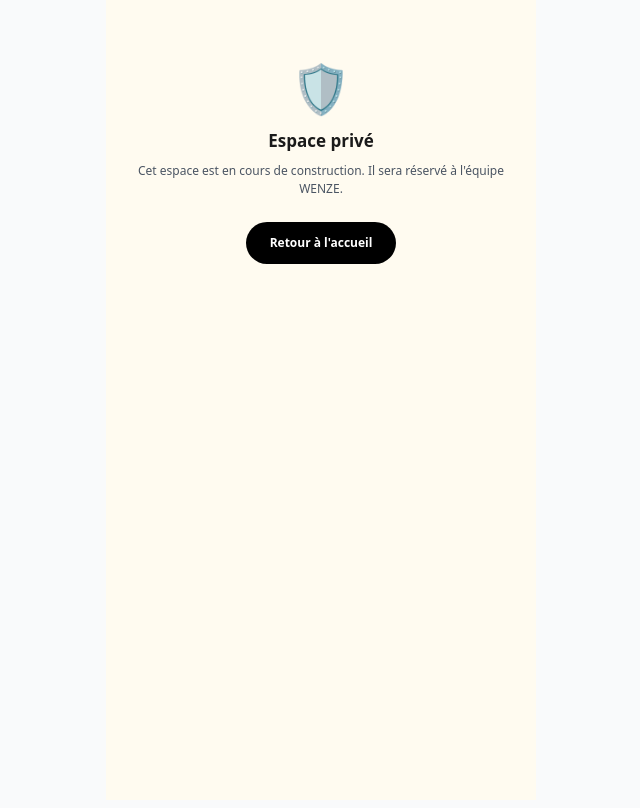
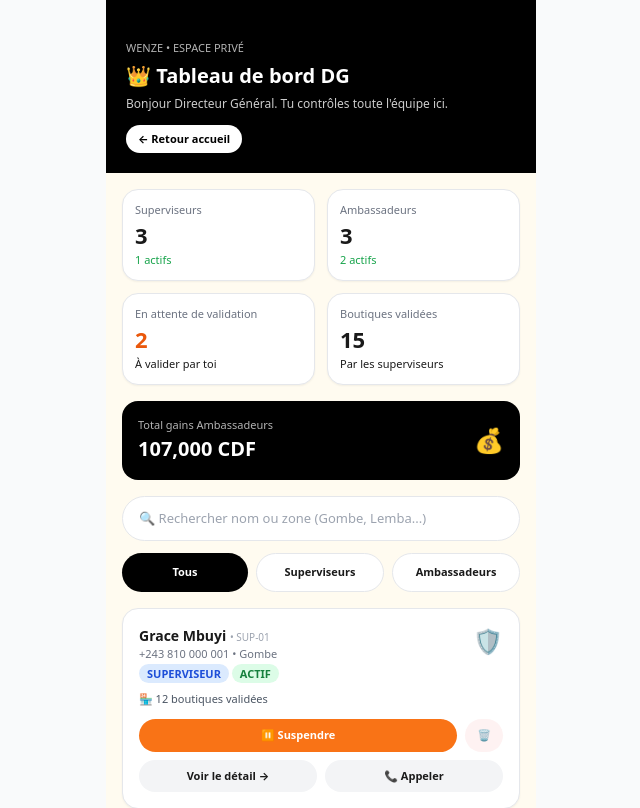
Before and after one commit to kongolokelvin47-cmd/Wenze-pwa, a Next.js app: page /dg-prive in a window 1280 px wide. Shown: the top 808 px of the page, without its empty margins (319-959 px from the left). Built offline with nearby package versions, Linux system fonts and the light colour scheme.

Commit message:
Refactor DG private space page with member management

```diff
--- a/app/dg-prive/page.tsx
+++ b/app/dg-prive/page.tsx
@@ -1,15 +1,144 @@
+"use client";
+
+import { useState } from "react";
 import Link from "next/link";
 
-// Espace privé de WENZE (réservé à l'équipe). Page en cours de construction.
-export const metadata = { title: "Espace privé", robots: { index: false, follow: false } };
+// ==========================================
+// TYPES - WENZE - Rôles officiels
+// ==========================================
+type Role = "DG" | "SUPERVISEUR" | "AMBASSADEUR";
+type Statut = "ACTIF" | "SUSPENDU" | "EN_ATTENTE";
 
-export default function DgPriveAccueil() {
+type Membre = {
+  id: string;
+  nom: string;
+  telephone: string;
+  role: Role;
+  zone: string;
+  statut: Statut;
+  filleuls?: number;
+  boutiquesValidees?: number;
+  gains?: number;
+  dateInscription: string;
+};
+
+// ==========================================
+// DONNÉES - À remplacer plus tard par ta base de données
+// ==========================================
+const MEMBRES_INITIAUX: Membre[] = [
+  { id: "SUP-01", nom: "Grace Mbuyi", telephone: "+243 810 000 001", role: "SUPERVISEUR", zone: "Gombe", statut: "ACTIF", boutiquesValidees: 12, dateInscription: "2026-10-01" },
+  { id: "SUP-02", nom: "Kevin Kongolo", telephone: "+243 810 000 002", role: "SUPERVISEUR", zone: "Lemba", statut: "EN_ATTENTE", boutiquesValidees: 0, dateInscription: "2026-11-08" },
+  { id: "SUP-03", nom: "Sarah Nsimba", telephone: "+243 810 000 003", role: "SUPERVISEUR", zone: "Ngaliema", statut: "SUSPENDU", boutiquesValidees: 3, dateInscription: "2026-09-15" },
+  { id: "AMB-01", nom: "Joel Kabongo", telephone: "+243 810 000 011", role: "AMBASSADEUR", zone: "Kintambo", statut: "ACTIF", filleuls: 18, gains: 45000, dateInscription: "2026-10-05" },
+  { id: "AMB-02", nom: "Mireille Tshiala", telephone: "+243 810 000 012", role: "AMBASSADEUR", zone: "Masina", statut: "ACTIF", filleuls: 24, gains: 62000, dateInscription: "2026-10-02" },
+  { id: "AMB-03", nom: "David Ilunga", telephone: "+243 810 000 013", role: "AMBASSADEUR", zone: "Bandal", statut: "EN_ATTENTE", filleuls: 0, gains: 0, dateInscription: "2026-11-10" },
+];
+
+// ==========================================
+// PAGE DG
+// ==========================================
+export default function DashboardDG() {
+  const [membres, setMembres] = useState<Membre[]>(MEMBRES_INITIAUX);
+  const [onglet, setOnglet] = useState<"TOUS" | "SUPERVISEUR" | "AMBASSADEUR">("TOUS");
+  const [recherche, setRecherche] = useState("");
+
+  // --- STATISTIQUES DG ---
+  const superviseurs = membres.filter((m) => m.role === "SUPERVISEUR");
+  const ambassadeurs = membres.filter((m) => m.role === "AMBASSADEUR");
+  const enAttente = membres.filter((m) => m.statut === "EN_ATTENTE");
+  const totalGains = ambassadeurs.reduce((s, m) => s + (m.gains || 0), 0);
+  const totalBoutiques = superviseurs.reduce((s, m) => s + (m.boutiquesValidees || 0), 0);
+
+  // --- FILTRE ---
+  const membresFiltres = membres.filter((m) => {
+    const matchOnglet = onglet === "TOUS" || m.role === onglet;
+    const matchRecherche = m.nom.toLowerCase().includes(recherche.toLowerCase()) || m.zone.toLowerCase().includes(recherche.toLowerCase());
+    return matchOnglet && matchRecherche;
+  });
+
+  // --- ACTIONS DG : C'est ici que le DG contrôle ---
+  const changerStatut = (id: string, nouveauStatut: Statut) => {
+    setMembres((prev) => prev.map((m) => (m.id === id ? { ...m, statut: nouveauStatut } : m)));
+  };
+
+  const supprimerMembre = (id: string) => {
+    if (confirm("DG, tu es sûr de vouloir supprimer ce membre ? Cette action est définitive.")) {
+      setMembres((prev) => prev.filter((m) => m.id !== id));
+    }
+  };
+
   return (
-    <div className="max-w-[430px] mx-auto min-h-screen bg-[#FFFBF0] p-6 pt-16 text-center">
-      <p className="text-5xl">🛡️</p>
-      <h1 className="font-black text-[17px] mt-4">Espace privé</h1>
-      <p className="text-[12px] text-gray-600 mt-2">Cet espace est en cours de construction. Il sera réservé à l'équipe WENZE.</p>
-      <Link href="/" className="mt-6 inline-block bg-black text-white px-6 py-3 rounded-full font-black text-[12px]">Retour à l'accueil</Link>
+    <div className="max-w-[430px] mx-auto min-h-screen bg-[#FFFBF0] pb-20">
+      {/* HEADER DG */}
+      <div className="bg-black text-white p-5 pt-10">
+        <p className="text-[11px] opacity-70">WENZE • ESPACE PRIVÉ</p>
+        <h1 className="font-black text-[20px] mt-1">👑 Tableau de bord DG</h1>
+        <p className="text-[12px] opacity-80 mt-1">Bonjour Directeur Général. Tu contrôles toute l'équipe ici.</p>
+        <Link href="/" className="inline-block mt-3 text-[11px] bg-white text-black px-3 py-1.5 rounded-full font-bold">← Retour accueil</Link>
+      </div>
+
+      {/* STATS */}
+      <div className="grid grid-cols-2 gap-3 p-4">
+        <div className="bg-white rounded-2xl p-3 shadow-sm border"><p className="text-[11px] text-gray-500">Superviseurs</p><p className="font-black text-[22px]">{superviseurs.length}</p><p className="text-[11px] text-green-600">{superviseurs.filter(m=>m.statut==="ACTIF").length} actifs</p></div>
+        <div className="bg-white rounded-2xl p-3 shadow-sm border"><p className="text-[11px] text-gray-500">Ambassadeurs</p><p className="font-black text-[22px]">{ambassadeurs.length}</p><p className="text-[11px] text-green-600">{ambassadeurs.filter(m=>m.statut==="ACTIF").length} actifs</p></div>
+        <div className="bg-white rounded-2xl p-3 shadow-sm border"><p className="text-[11px] text-gray-500">En attente de validation</p><p className="font-black text-[22px] text-orange-600">{enAttente.length}</p><p className="text-[11px]">À valider par toi</p></div>
+        <div className="bg-white rounded-2xl p-3 shadow-sm border"><p className="text-[11px] text-gray-500">Boutiques validées</p><p className="font-black text-[22px]">{totalBoutiques}</p><p className="text-[11px]">Par les superviseurs</p></div>
+      </div>
+
+      <div className="mx-4 bg-black text-white rounded-2xl p-4 flex justify-between items-center">
+        <div><p className="text-[11px] opacity-70">Total gains Ambassadeurs</p><p className="font-black text-[20px]">{totalGains.toLocaleString()} CDF</p></div>
+        <span className="text-2xl">💰</span>
+      </div>
+
+      {/* RECHERCHE + ONGLETS */}
+      <div className="p-4">
+        <input value={recherche} onChange={(e)=>setRecherche(e.target.value)} placeholder="🔍 Rechercher nom ou zone (Gombe, Lemba...)" className="w-full bg-white border rounded-full px-4 py-3 text-[13px] outline-none" />
+        <div className="flex gap-2 mt-3">
+          {(["TOUS","SUPERVISEUR","AMBASSADEUR"] as const).map((t)=>(
+            <button key={t} onClick={()=>setOnglet(t)} className={`flex-1 py-2.5 rounded-full text-[11px] font-black ${onglet===t ? "bg-black text-white" : "bg-white border"}`}>
+              {t==="TOUS" ? "Tous" : t==="SUPERVISEUR" ? "Superviseurs" : "Ambassadeurs"}
+            </button>
+          ))}
+        </div>
+      </div>
+
+      {/* LISTE MEMBRES */}
+      <div className="px-4 space-y-3">
+        {membresFiltres.length===0 && <p className="text-center text-[12px] text-gray-500 py-6">Aucun membre trouvé.</p>}
+        {membresFiltres.map((m)=>(
+          <div key={m.id} className="bg-white rounded-2xl p-4 border shadow-sm">
+            <div className="flex justify-between items-start">
+              <div>
+                <p className="font-black text-[14px]">{m.nom} <span className="text-[10px] font-normal text-gray-400">• {m.id}</span></p>
+                <p className="text-[11px] text-gray-500">{m.telephone} • {m.zone}</p>
+                <p className="text-[11px] mt-1">
+                  <span className={`px-2 py-0.5 rounded-full font-bold ${m.role==="SUPERVISEUR" ? "bg-blue-100 text-blue-700" : "bg-purple-100 text-purple-700"}`}>{m.role}</span>{" "}
+                  <span className={`px-2 py-0.5 rounded-full font-bold ${m.statut==="ACTIF" ? "bg-green-100 text-green-700" : m.statut==="EN_ATTENTE" ? "bg-orange-100 text-orange-700" : "bg-red-100 text-red-700"}`}>{m.statut}</span>
+                </p>
+              </div>
+              <span className="text-2xl">{m.role==="SUPERVISEUR" ? "🛡️" : "🎖️"}</span>
+            </div>
+
+            <div className="flex gap-4 mt-2 text-[11px] text-gray-600">
+              {m.role==="SUPERVISEUR" && <span>🏪 {m.boutiquesValidees} boutiques validées</span>}
+              {m.role==="AMBASSADEUR" && <><span>👥 {m.filleuls} filleuls</span><span>💰 {m.gains?.toLocaleString()} CDF</span></>}
+            </div>
+
+            {/* CONTRÔLES DG */}
+            <div className="flex gap-2 mt-3">
+              {m.statut!=="ACTIF" && <button onClick={()=>changerStatut(m.id,"ACTIF")} className="flex-1 bg-green-600 text-white py-2 rounded-full text-[11px] font-black">✅ Valider</button>}
+              {m.statut!=="SUSPENDU" && <button onClick={()=>changerStatut(m.id,"SUSPENDU")} className="flex-1 bg-orange-500 text-white py-2 rounded-full text-[11px] font-black">⏸️ Suspendre</button>}
+              {m.statut!=="ACTIF" && <button onClick={()=>changerStatut(m.id,"ACTIF")} className="flex-1 bg-black text-white py-2 rounded-full text-[11px] font-black">🔄 Réactiver</button>}
+              <button onClick={()=>supprimerMembre(m.id)} className="px-3 bg-red-50 text-red-600 py-2 rounded-full text-[11px] font-black">🗑️</button>
+            </div>
+
+            <div className="flex gap-2 mt-2">
+              <Link href={`/dg-prive/${m.role==="SUPERVISEUR" ? "superviseurs" : "ambassadeurs"}`} className="flex-1 text-center bg-gray-100 py-2 rounded-full text-[11px] font-bold">Voir le détail →</Link>
+              <a href={`tel:${m.telephone}`} className="flex-1 text-center bg-gray-100 py-2 rounded-full text-[11px] font-bold">📞 Appeler</a>
+            </div>
+          </div>
+        ))}
+      </div>
     </div>
   );
 }
```
